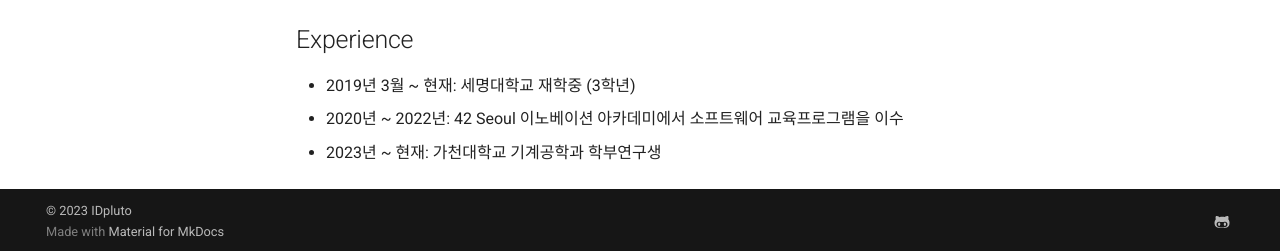
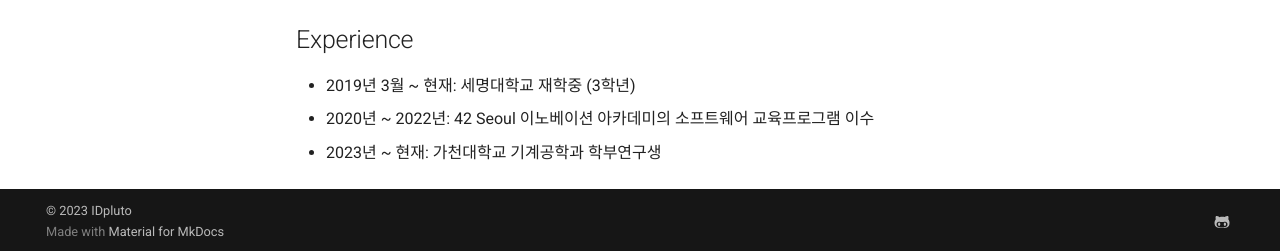
Before and after one commit to IDpluto/idpluto.github.io, an MkDocs documentation site: the page built from docs/about.md, in a window 1280 px wide and 1048 px high. Shown: the part 794-1045 px from the top of the window. Built offline with MkDocs 1.6.1 and Material for MkDocs 9.7.7, drawn with Linux system fonts in a browser that asks for light colours.

Commit message:
Fixing about file

```diff
--- a/docs/about.md
+++ b/docs/about.md
@@ -25,5 +25,5 @@ title: 소개
 ## Experience
 
 - 2019년 3월 ~ 현재: 세명대학교 재학중 (3학년)
-- 2020년 ~ 2022년: 42 Seoul 이노베이션 아카데미에서 소프트웨어 교육프로그램을 이수
+- 2020년 ~ 2022년: 42 Seoul 이노베이션 아카데미의 소프트웨어 교육프로그램 이수
 - 2023년 ~ 현재: 가천대학교 기계공학과 학부연구생
```
